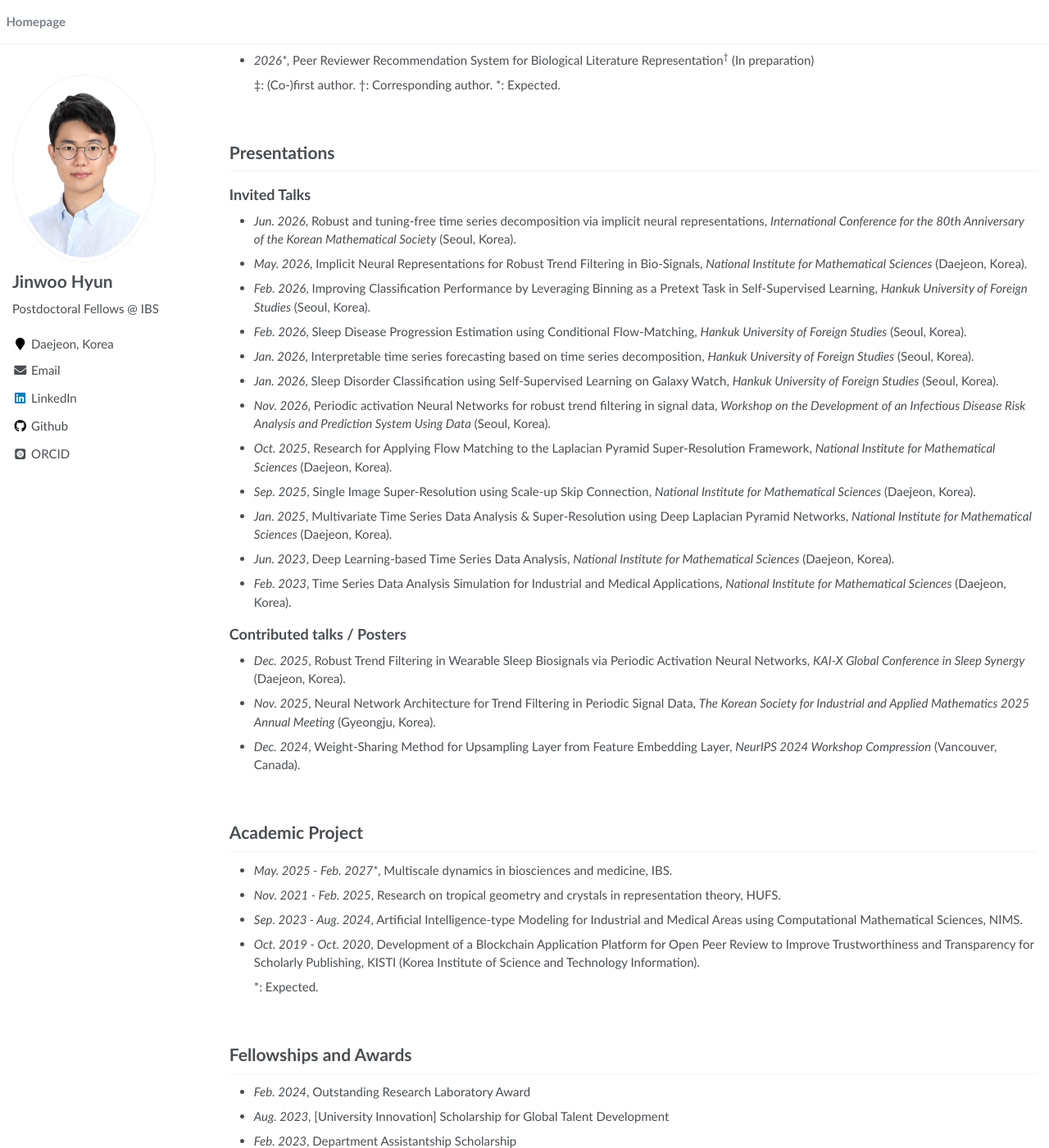
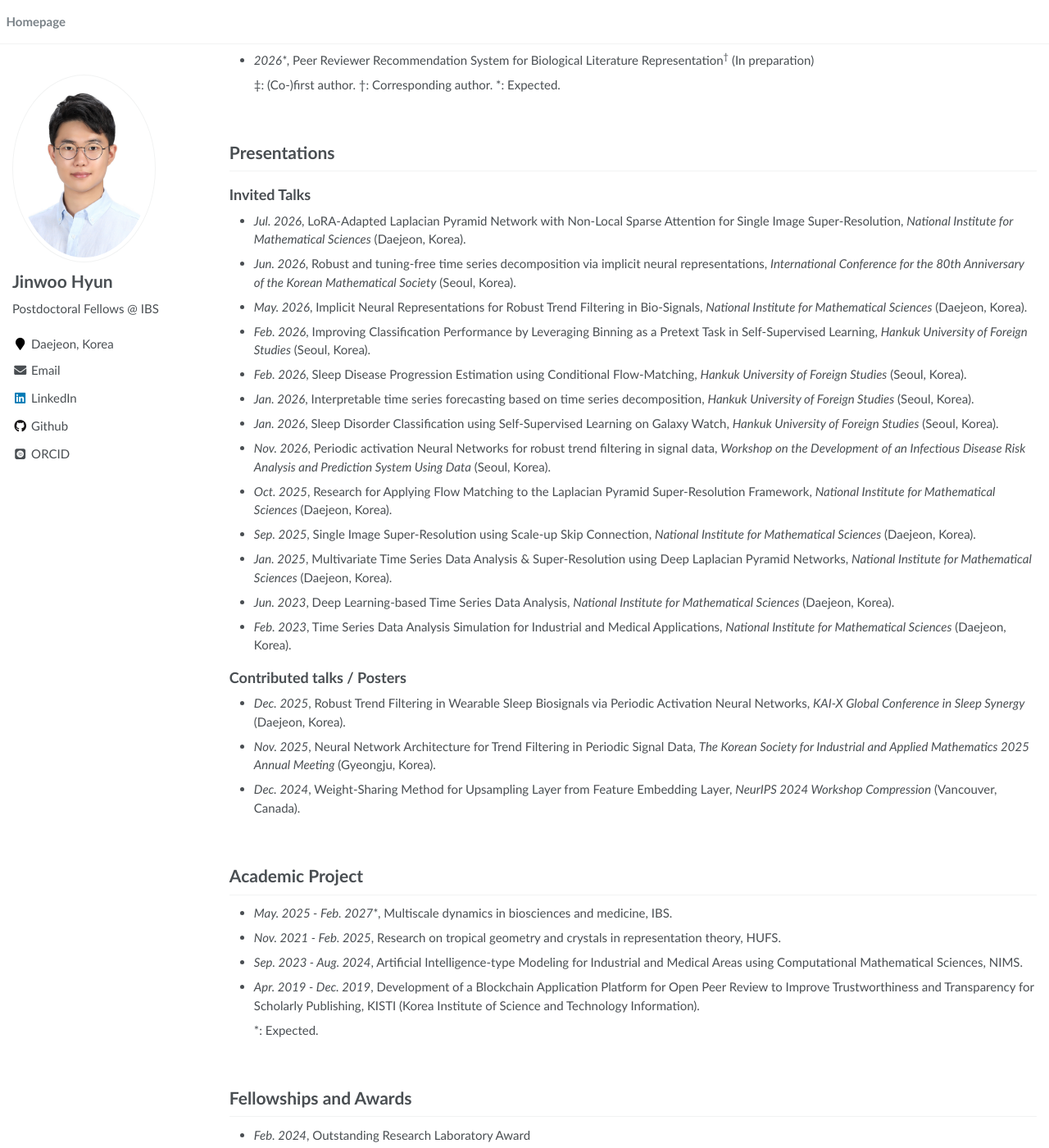
Before and after one commit to JW-George/JW-George.github.io, a Jekyll site: the page built from index.md, in a window 1280 px wide and 1400 px high, scrolled down 2680 px. Shown: the whole window at 82% size. Built offline with Jekyll 4.4.1, drawn with Linux system fonts in a browser that asks for light colours; some web fonts are replaced.

Commit message:
Update index.md

```diff
--- a/index.md
+++ b/index.md
@@ -177,6 +177,8 @@ Workshop on Machine Learning and Compression, NeurIPS 2024 (Poster)
 
 ## Invited Talks
 
+- *Jul. 2026*, LoRA-Adapted Laplacian Pyramid Network with Non-Local Sparse Attention for Single Image Super-Resolution, *National Institute for Mathematical Sciences* (Daejeon, Korea).
+
 - *Jun. 2026*, Robust and tuning-free time series decomposition via implicit neural representations, *International Conference for the 80th Anniversary of the Korean Mathematical Society* (Seoul, Korea).
 
 - *May. 2026*, Implicit Neural Representations for Robust Trend Filtering in Bio-Signals, *National Institute for Mathematical Sciences* (Daejeon, Korea).
@@ -219,7 +221,7 @@ Workshop on Machine Learning and Compression, NeurIPS 2024 (Poster)
 
 - *Sep. 2023 - Aug. 2024*, Artificial Intelligence-type Modeling for Industrial and Medical Areas using Computational Mathematical Sciences, NIMS.
 
-- *Oct. 2019 - Oct. 2020*, Development of a Blockchain Application Platform for Open Peer Review to Improve Trustworthiness and Transparency for Scholarly Publishing, KISTI (Korea Institute of Science and Technology Information).
+- *Apr. 2019 - Dec. 2019*, Development of a Blockchain Application Platform for Open Peer Review to Improve Trustworthiness and Transparency for Scholarly Publishing, KISTI (Korea Institute of Science and Technology Information).
 
   \*: Expected.
 
```
